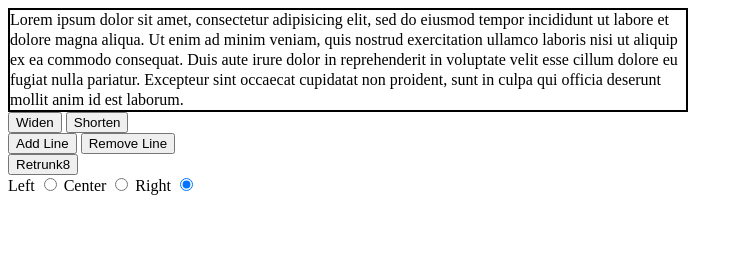
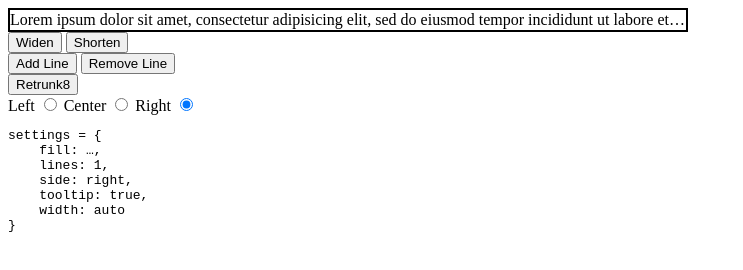
Before and after one commit to rviscomi/trunk8, a plain HTML site: page demo.html in a window 1280 px wide. Shown: the whole page, without its empty margins (0-743 px from the left). Drawn offline with nearby package versions, Linux system fonts and the light colour scheme; the site is published under a folder, as on GitHub Pages, so addresses that start at the root find nothing.

Commit message:
fixed .js inclusion path

```diff
--- a/demo.html
+++ b/demo.html
@@ -47,7 +47,7 @@
 		</div>
 
 		<script src="https://ajax.googleapis.com/ajax/libs/jquery/1.7.1/jquery.min.js"></script>
-		<script src="/com/jrvis/trunk8/trunk8.js"></script>
+		<script src="com/jrvis/trunk8/trunk8.js"></script>
 		<script>
 $(document).ready(function () {
 	function updateSettings(settings) {
```
